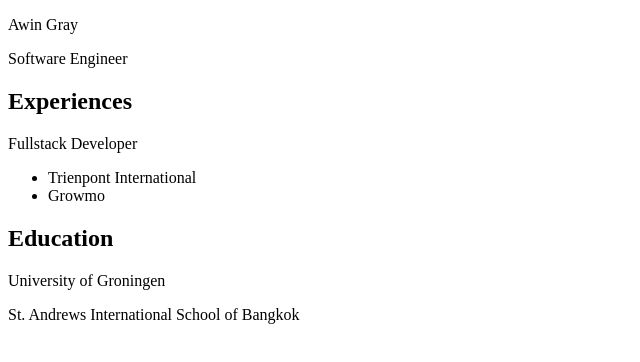
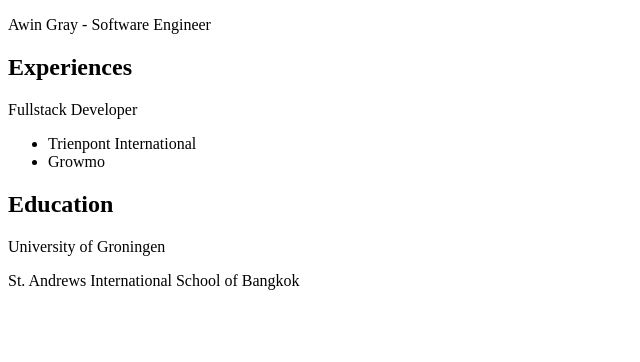
Before and after one commit to awingray/awingray.github.io, a plain HTML site: page index.html in a window 1280 px wide. Shown: the whole page, without its empty margins (0-640 px from the left). Drawn offline with Linux system fonts and the light colour scheme.

Commit message:
put the title on the same line as my name because it looks stupid below

```diff
--- a/index.html
+++ b/index.html
@@ -12,8 +12,7 @@
         <div>
             <section>
                 <div>
-                    <p>Awin Gray</p>
-                    <p>Software Engineer</p>
+                    <p>Awin Gray - Software Engineer</p>
                 </div>
 
             </section>
```
